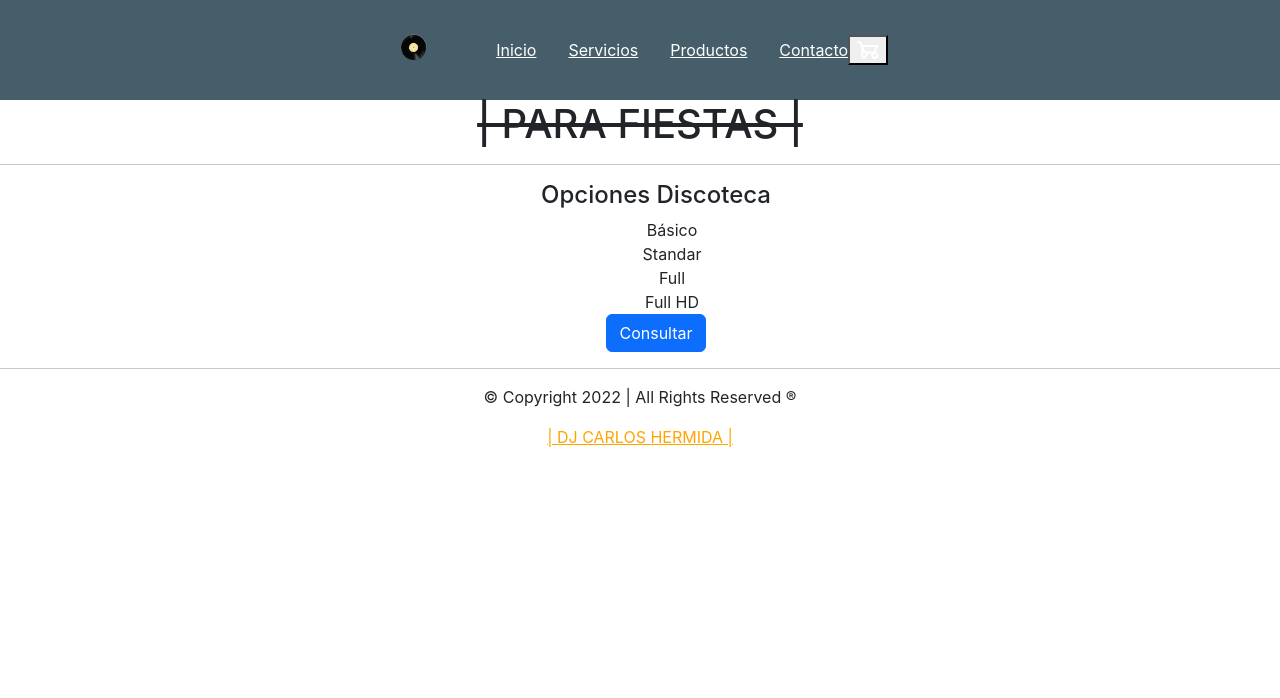
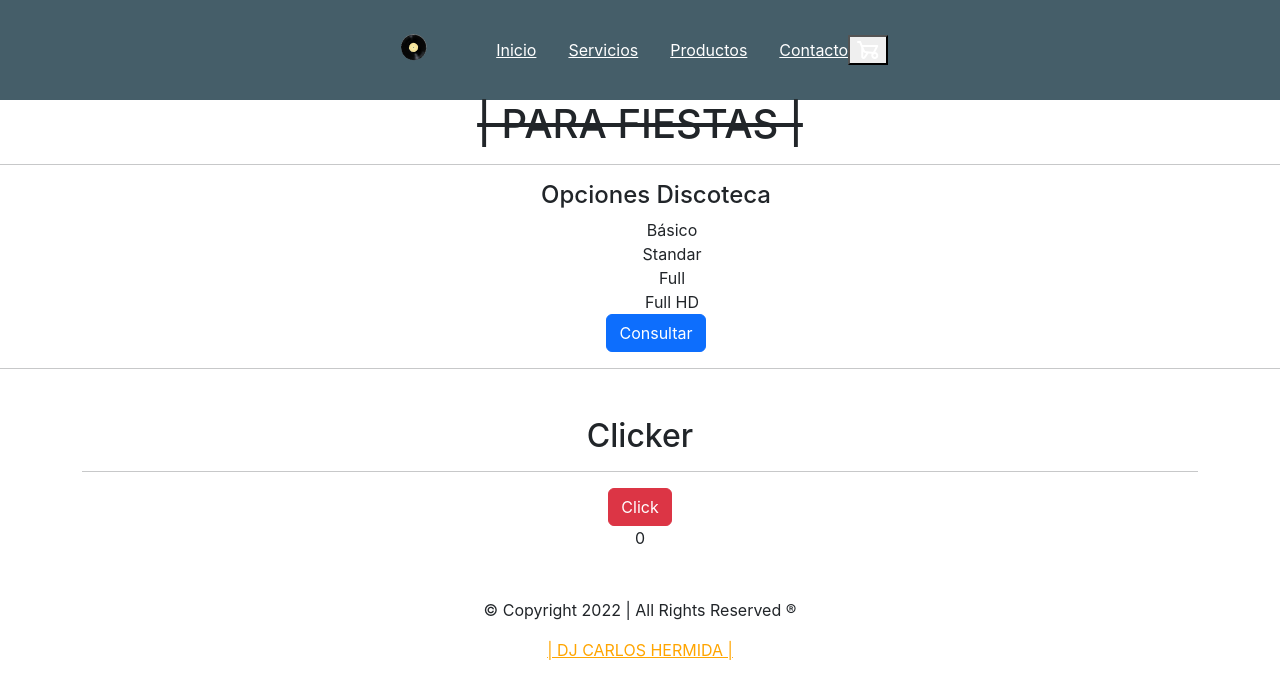
Before and after one commit to DJCarlosHermida/react, a React (Create React App) app: page / in a window 1280 px wide. Shown: the top 698 px of the page. Built offline with nearby package versions, Linux system fonts and the light colour scheme.

Commit message:
Add Clicker.js

```diff
--- a/src/App.js
+++ b/src/App.js
@@ -3,6 +3,8 @@ import './App.css';
 import { Footer } from './footer';
 import { OpcionesDisco } from './components/OpcionesDisco';
 import './css/contenedor.scss'
+import Clicker from './components/clicker';
+
 
 
 function App() {
@@ -30,6 +32,7 @@ function App() {
       <OpcionesDisco titulo="Opciones Discoteca" />
 
 
+      <Clicker />
 
       {/* <Servicios /> */}
       <Footer />
--- /dev/null
+++ b/src/components/clicker.js
@@ -0,0 +1,19 @@
+const Clicker = () => {
+    let counter = 0
+
+    const sumar = () => {
+        counter++
+        console.log(counter);
+    }
+    return (
+        <div className="container my-5">
+            <h2>Clicker</h2>
+            <hr/>
+
+            <button className="btn btn-danger" onClick={sumar}>Click</button>
+            <p onClick={sumar}>{counter}</p>
+        </div>
+    )
+}
+
+export default Clicker
```
